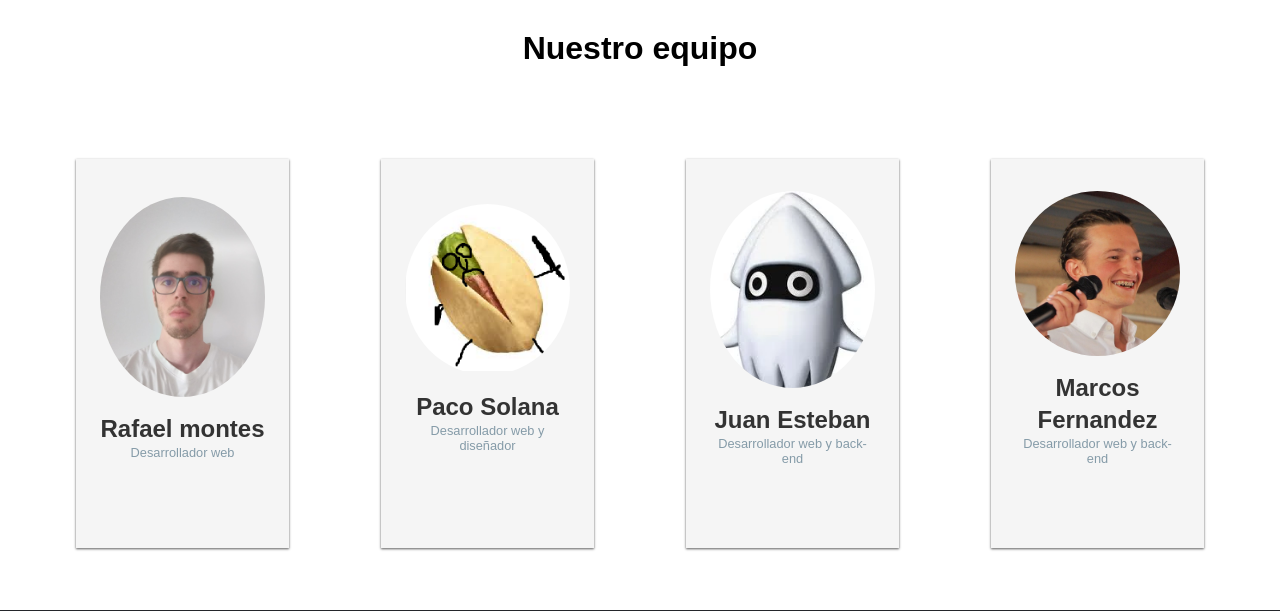
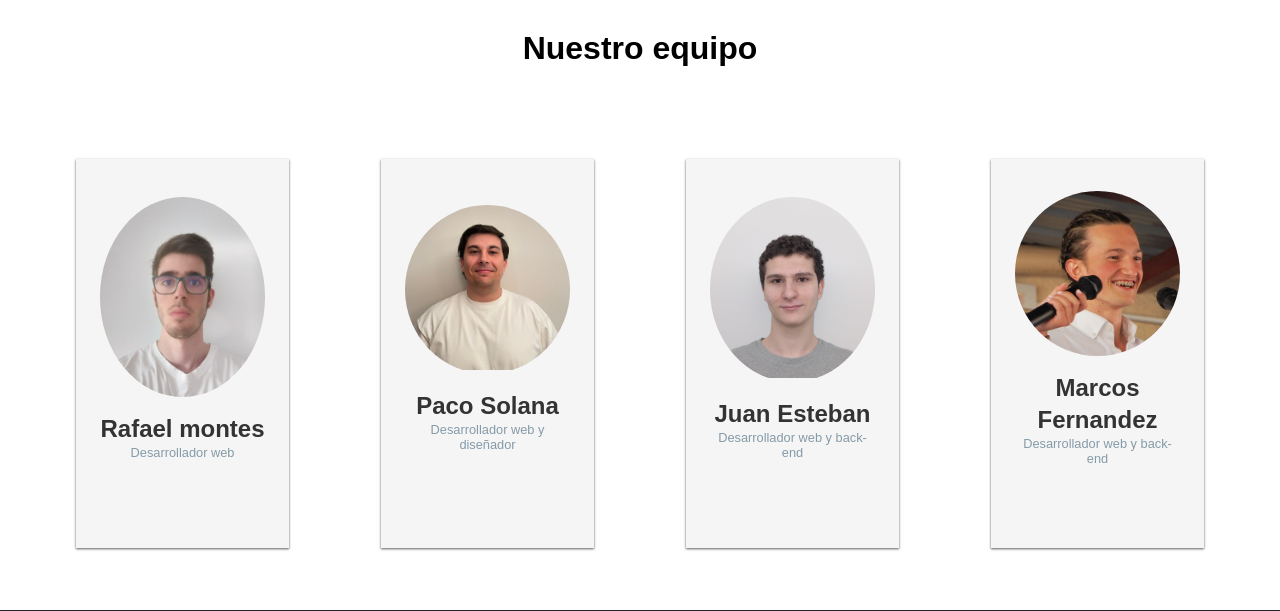
Before and after one commit to Fsolanaa/Vaguada2.0, a PHP site: page /nuestroEquipo.php in a window 1280 px wide; the page is wider, and only the part inside the window is pictured. Shown: the part 112-723 px from the top of that part. Run offline with PHP 8.4, Linux system fonts and the light colour scheme.

Commit message:
cambio nuestroEquipo
Cambiadas las fotos
Cambiado el box-shadow de tarjetas equipo cuando haces haces hover

```diff
--- a/Centros_Unico/nuestroEquipo.php
+++ b/Centros_Unico/nuestroEquipo.php
@@ -58,7 +58,8 @@
 
             <?php
                 $data = [
-                    'img' => 'img/pistachinelespadachin.png',
+                    //'img' => 'img/pistachinelespadachin.png',
+                    'img' => 'img/Foto_paco.jpg',
                     'nombre' => 'Paco Solana',
                     'texto' => 'Desarrollador web y diseñador',
                     'email' => 'mailto:bios0179@gmail.com',
@@ -70,7 +71,8 @@
 
             <?php
                 $data = [
-                    'img' => 'img/chipi.webp',
+                    //'img' => 'img/chipi.webp',
+                    'img' => 'img/Foto_juan.jpg',
                     'nombre' => 'Juan Esteban',
                     'texto' => 'Desarrollador web y back-end',
                     'email' => 'mailto:jestebanl2004@gmail.com',
--- a/Centros_Unico/styles/nuestroEquipo.css
+++ b/Centros_Unico/styles/nuestroEquipo.css
@@ -121,7 +121,7 @@ h1 {
 
  /*Hover*/
  .card:hover {
-  box-shadow: 0 8px 50px #23232333;
+  box-shadow: 0 8px 50px #23232333, 0 1px 2px rgba(0,0,0,0.5);
  }
 
  .card:hover .card-info {
```
Also changed, not shown: Centros_Unico/img/BiBag.png (deleted), Centros_Unico/img/Foto_juan.jpg (added), Centros_Unico/img/Foto_paco.jpg (added).
